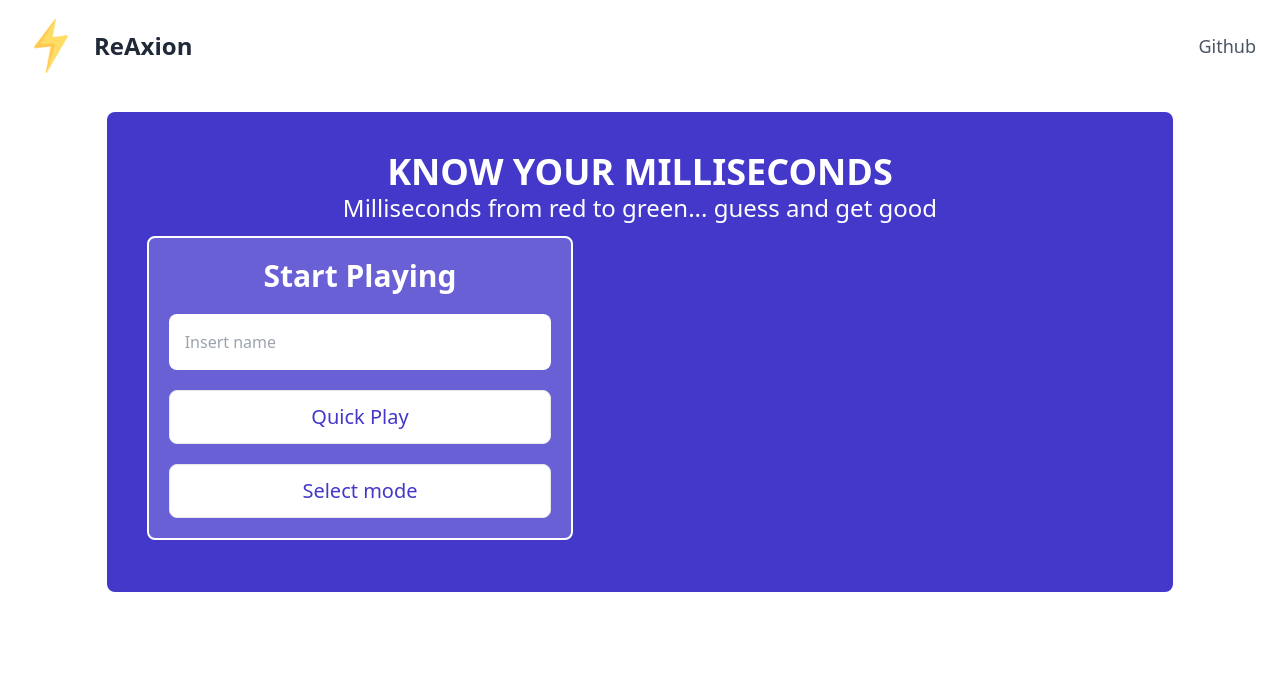
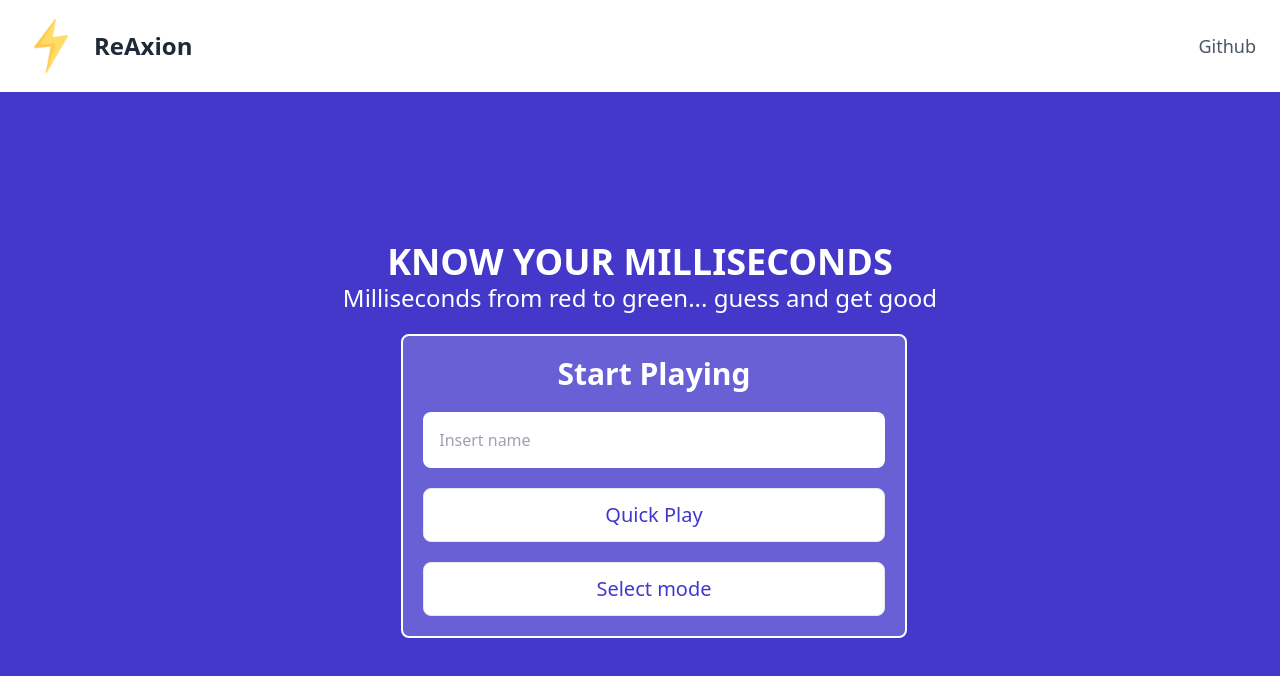
Before and after one commit to rbrtbrnschn/reAxion, a React (Create React App) app: page / in a window 1280 px wide. Shown: the top 676 px of the page. Built offline with nearby package versions, Linux system fonts and the light colour scheme; what easy-peasy would draw is missing.

Commit message:
Fix/home screen styling issue (#18)
* fix: styling

* refactor: Screen to components/common

* patch: updated readme

```diff
--- /dev/null
+++ b/src/components/common.tsx
@@ -0,0 +1,6 @@
+import styled from "styled-components";
+
+export const Screen = styled.div`
+width: 100svw;
+height: 100svh;
+`;
--- a/src/screens/game/game.screen.tsx
+++ b/src/screens/game/game.screen.tsx
@@ -14,6 +14,7 @@ import { ReactionModel } from "../../store/models/reaction.model";
 import { ReactionBuilder } from "../../utils/reaction/Reaction.builder";
 import { whenDebugging } from "../../utils/whenDebugging";
 import { Form } from "./game.form";
+import { Screen } from "../../components/common";
 
 /**
  * Calculates `background-color` from reaction.
@@ -208,7 +209,7 @@ export const GameScreen = () => {
   }
 
   return (
-    <Screen id="game-screen">
+    <ScreenWithFlexColumn id="game-screen">
       <div className="absolute w-max top-10 left-10">
         <button onClick={handleReturnToHome} className="text-[3rem] text-transparent text-shadow-white hover:text-shadow-dark hover:opacity-40">🔙</button>
       </div>
@@ -227,16 +228,15 @@ export const GameScreen = () => {
           buttonText={reaction.isGuessed ? "Next" : "Ready"}
         />
       </Flex>
-    </Screen>
+    </ScreenWithFlexColumn>
   );
 };
 
-const Screen = styled.div`
-  width: 100svw;
-  height: 100svh;
-  display: flex;
-  flex-direction: column;
-`;
+
+const ScreenWithFlexColumn = styled(Screen)`
+display: flex;
+flex-direction: column;
+`
 const Flex = styled.div`
   display: flex;
   flex-direction: column;
--- a/src/screens/game/gameover.screen.tsx
+++ b/src/screens/game/gameover.screen.tsx
@@ -8,6 +8,8 @@ import { RouteNames } from "../../interfaces/route.interface";
 import { routes } from "../../routes";
 import { useStoreActions, useStoreState } from "../../store";
 import { GameModel } from "../../store/models/game.model";
+import { Screen } from "../../components/common";
+
 export const GameOverScreen = () => {
   const gameState = useStoreState((state) => state.game);
   const _gameState = useStoreActions((state) => state.game);
@@ -36,7 +38,7 @@ export const GameOverScreen = () => {
   useRedirectToGamePage(gameState, navigate);
 
   return (
-    <div className="py-12">
+    <Screen className="py-12">
       {/* Code block starts */}
       <NavComponent />
       <div>
@@ -102,7 +104,7 @@ export const GameOverScreen = () => {
         </div>
       </div>
       {/* Code block ends */}
-    </div>
+    </Screen>
   );
 };
 
--- a/src/screens/home/home.screen.tsx
+++ b/src/screens/home/home.screen.tsx
@@ -3,6 +3,7 @@ import { useNavigate } from "react-router-dom";
 import { NavComponent } from "../../components/navigation";
 import { RouteNames } from "../../interfaces/route.interface";
 import { routes } from "../../routes";
+import { Screen } from "../../components/common";
 
 export const HomeScreen = () => {
     const navigate = useNavigate();
@@ -12,15 +13,15 @@ export const HomeScreen = () => {
     };
 
     return (
-        <div>
+        <Screen className="flex flex-col">
             <NavComponent />
-            <div className=" mt-5 relative bg-indigo-700 mx-auto w-5/6 py-10 rounded-lg">
+            <div className="relative bg-indigo-700 mx-auto w-5/6 py-10 flex flex-col items-center gap-2 h-full w-full justify-center px-2">
 
                 <div className="">
                     <h1 className="text-white m-auto w-max md:text-4xl text-2xl font-bold uppercase">Know your milliseconds</h1>
-                    <p className="text-white m-auto w-max md:text-2xl text-xl">Milliseconds from red to green... guess and get good</p>
+                    <p className="text-white m-auto lg:w-max md:text-2xl text-xl break-normal">Milliseconds from red to green... guess and get good</p>
                 </div>
-                <div className="p-5 bg-white bg-opacity-20 border-white border-2 rounded-lg w-2/5 m-3 ml-10">
+                <div className="p-5 bg-white bg-opacity-20 border-white border-2 rounded-lg lg:w-2/5 m-3 lg:ml-10 flex flex-col justify-center items-center ">
                     <h2 className="text-white opacity-100 font-bold md:text-3xl text-1xl text-center mb-5">Start Playing</h2>
                     <input className="p-4 mb-5 w-full rounded-lg" type="text" placeholder="Insert name" />
                     <button
@@ -37,6 +38,6 @@ export const HomeScreen = () => {
                     </button>
                 </div>
             </div>
-        </div>
+        </Screen>
     );
 }
```
Also changed, not shown: 1 other file (tests, documents, lock files or other folders).
